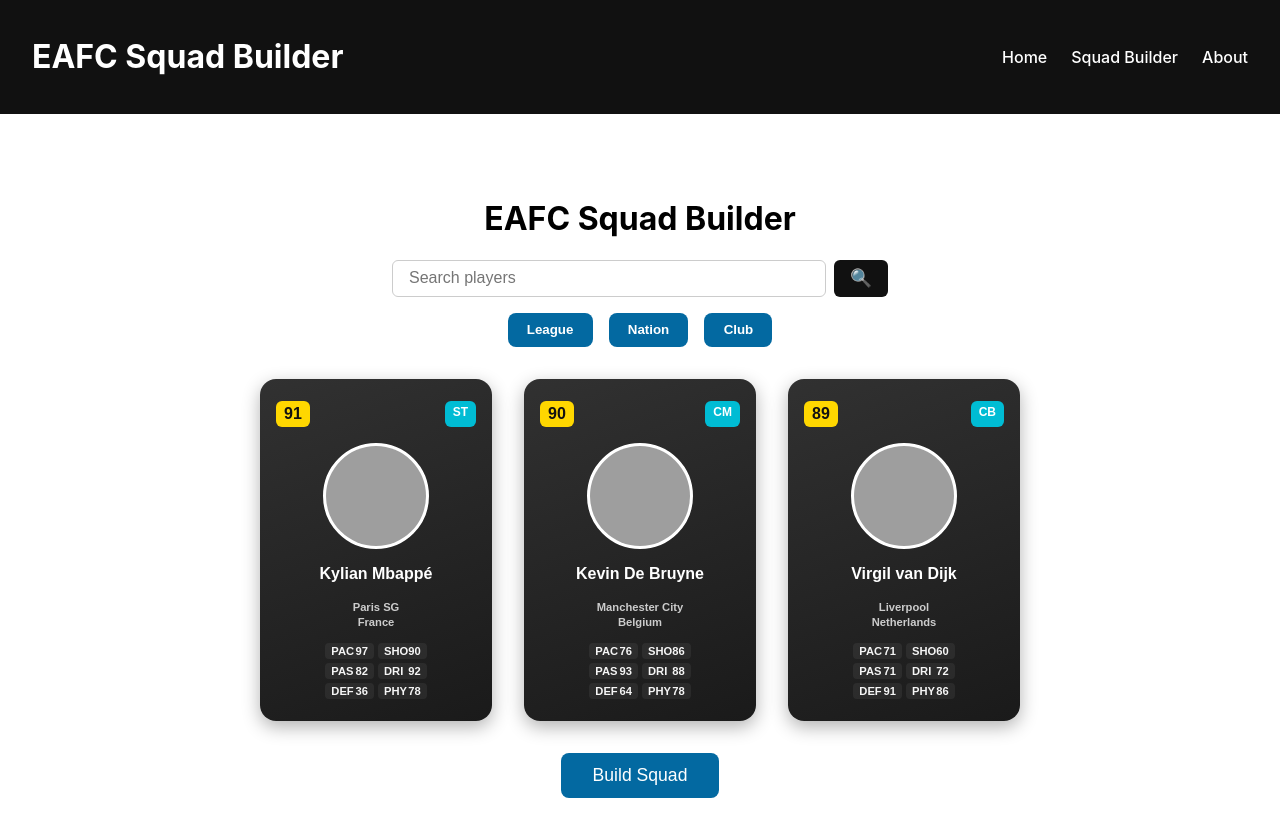
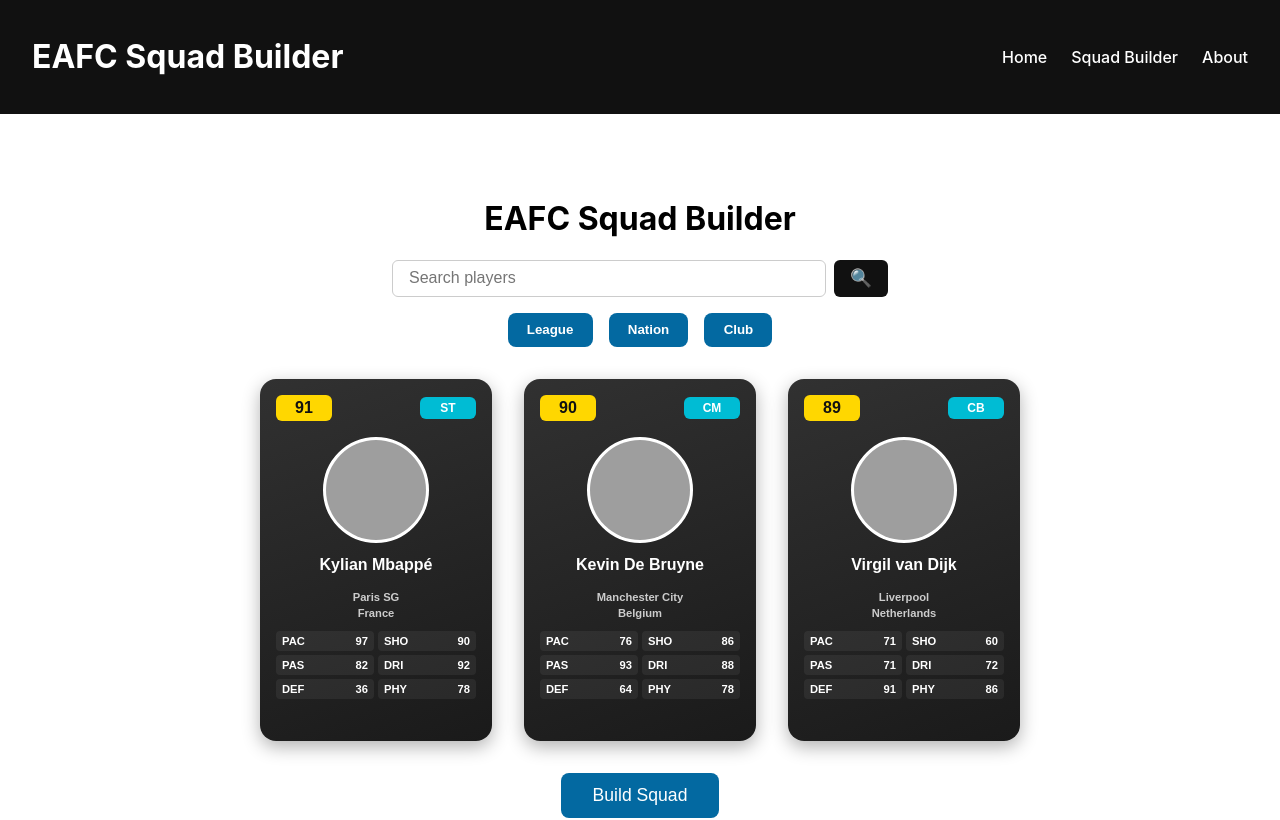
Before and after one commit to joenwoke/eafc-squad-builder, a React (Create React App) app: page / in a window 1280 px wide. Shown: the top 820 px of the page. Built offline with nearby package versions, Linux system fonts and the light colour scheme; grey boxes are pictures that could not be loaded.

Commit message:
Added some comments and final fixes to "Your squad" section layout.

```diff
--- a/src/components/PlayerCard.css
+++ b/src/components/PlayerCard.css
@@ -1,6 +1,6 @@
 .player-card {
   width: 200px;
-  height: 310px;
+  height: 330px;
   background: linear-gradient(160deg, #313131, #1a1a1a);
   border-radius: 16px;
   padding: 1rem;
@@ -12,6 +12,7 @@
   display: flex;
   flex-direction: column;
   align-items: center;
+  justify-content: flex-start;
   transition: transform 0.3s ease;
 }
 
@@ -19,36 +20,54 @@
   transform: scale(1.03);
 }
 
+/* Rating + Position Row */
 .player-header {
   width: 100%;
   display: flex;
   justify-content: space-between;
-  font-size: 0.9rem;
+  align-items: center;
   margin-bottom: 0.5rem;
+  position: relative;
 }
 
 .badge {
   padding: 4px 8px;
-  border-radius: 8px;
+  border-radius: 6px;
   font-weight: bold;
   font-size: 0.75rem;
-  color: #111;
-  background-color: gold;
+  color: white;
+  display: inline-block;
+  min-width: 40px;
+  text-align: center;
 }
 
 .rating {
   background-color: gold;
   color: #111;
   font-size: 1rem;
-  border-radius: 6px;
 }
 
 .position {
   background-color: #00bcd4;
-  color: white;
-  border-radius: 6px;
+  font-weight: bold;
 }
 
+/* ✔ ADDED */
+.added-tag {
+  position: absolute;
+  top: -10px;
+  left: 50%;
+  transform: translateX(-50%);
+  background-color: #00c853;
+  color: white;
+  font-size: 0.65rem;
+  font-weight: 600;
+  padding: 3px 6px;
+  border-radius: 12px;
+  z-index: 10;
+}
+
+/* Player image */
 .player-image {
   width: 100px;
   height: 100px;
@@ -59,40 +78,43 @@
   background: white;
 }
 
+/* Name + Club + Nation */
 .player-name {
   font-size: 1rem;
   font-weight: 700;
   text-align: center;
-  margin-top: 0.5rem;
+  margin-top: 0.3rem;
 }
 
-.club, .nation {
+.club,
+.nation {
   font-size: 0.7rem;
   color: #ccc;
   margin: 0.1rem 0;
   text-align: center;
 }
 
+/* Stats Section */
 .player-stats {
-  margin-top: 0.8rem;
+  margin-top: 0.7rem;
   font-size: 0.7rem;
   display: grid;
   grid-template-columns: 1fr 1fr;
   gap: 4px;
-  text-align: left;
-  color: #f5f5f5;
+  width: 100%;
 }
 
 .player-stats div {
   display: flex;
   justify-content: space-between;
-  padding: 2px 6px;
+  padding: 4px 6px;
   background: rgba(255, 255, 255, 0.06);
   border-radius: 4px;
 }
 
+/* Remove Button (Only for Squad Section) */
 .remove-btn {
-  margin-top: 0.7rem;
+  margin-top: auto;
   background-color: crimson;
   color: white;
   border: none;
@@ -106,15 +128,3 @@
 .remove-btn:hover {
   background-color: #b30000;
 }
-
-.added-tag {
-  position: absolute;
-  top: 8px;
-  right: 8px;
-  background-color: #00c853;
-  color: white;
-  font-size: 0.7rem;
-  font-weight: bold;
-  padding: 3px 6px;
-  border-radius: 5px;
-}
```
